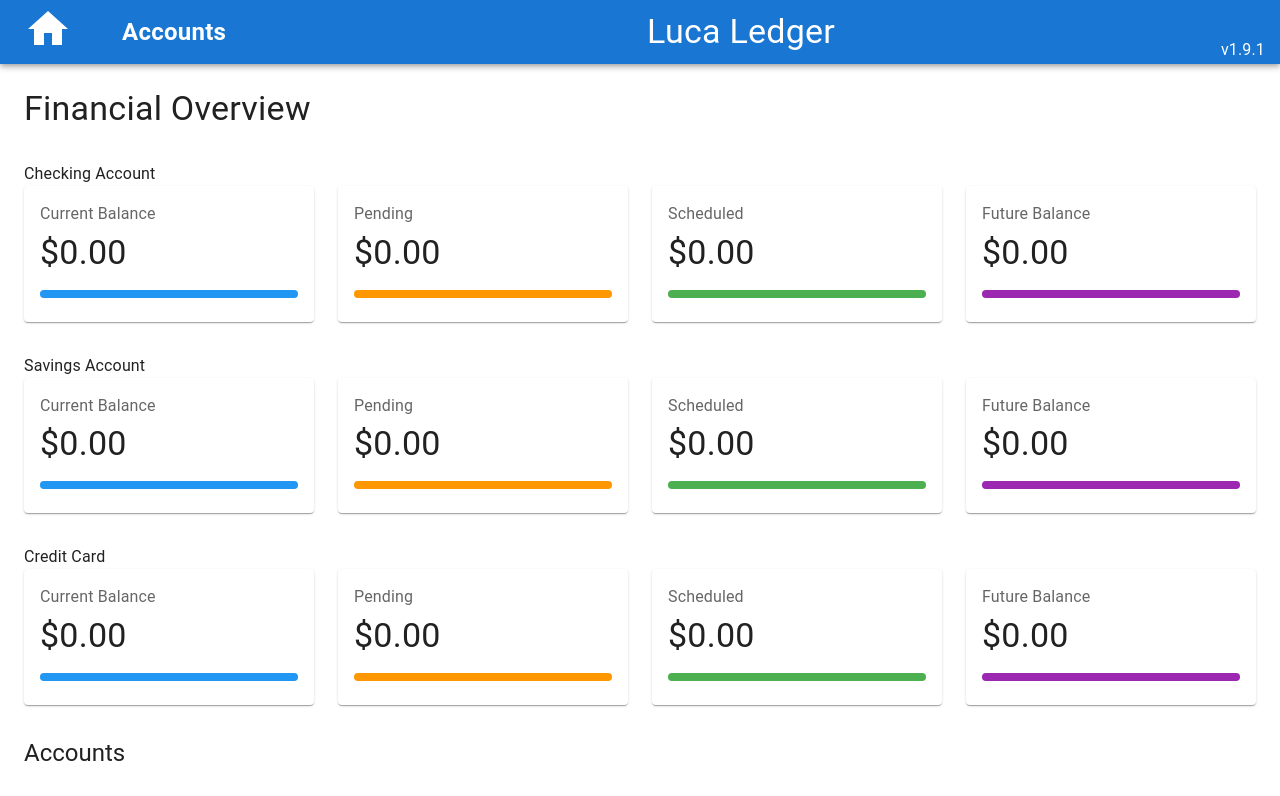
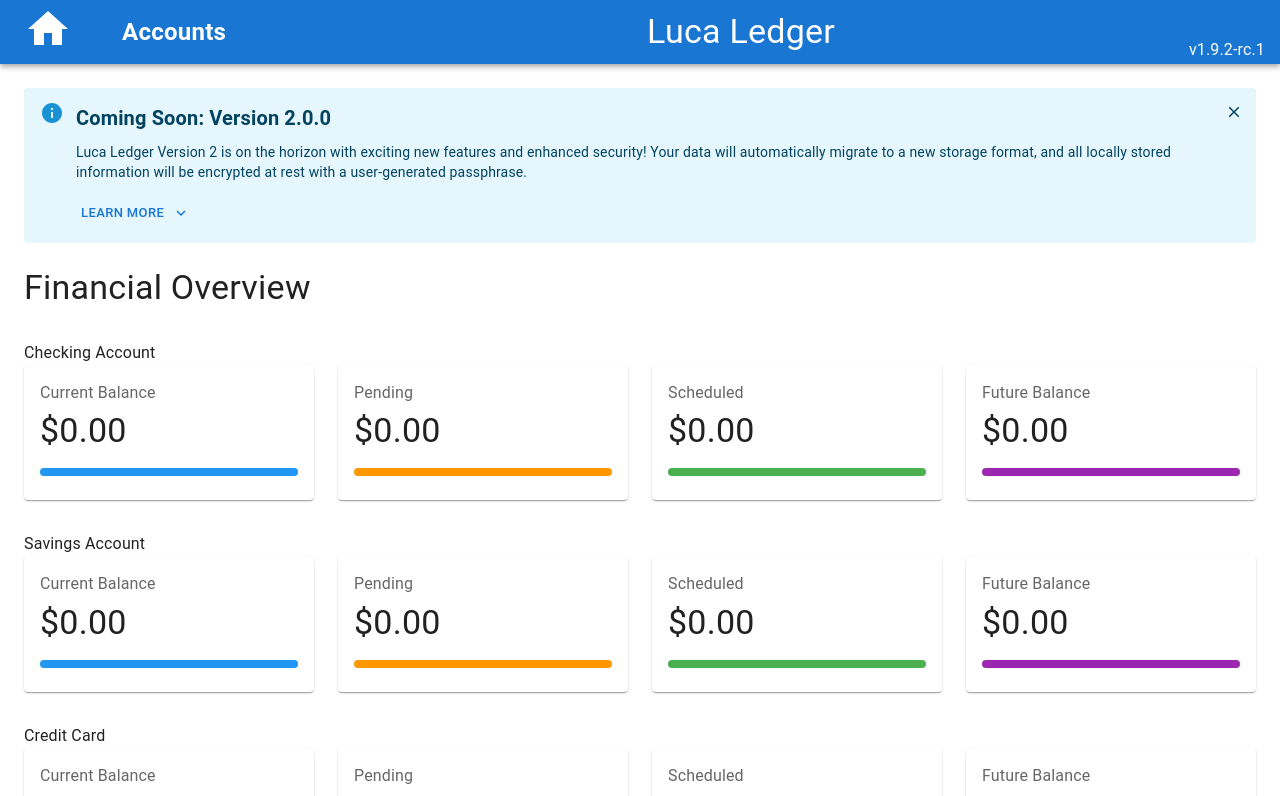
Before and after one commit to LucaFinancial/LucaLedger, a React (Vite) app: page / in a window 1280 px wide. Shown: the top 796 px of the page. Built offline with nearby package versions, Linux system fonts and the light colour scheme.

Commit message:
feat: add Version 2.0.0 announcement banner with dismissible UI
Co-authored-by: jwaspin <6432180+jwaspin@users.noreply.github.com>

```diff
--- a/package.json
+++ b/package.json
@@ -1,6 +1,6 @@
 {
   "name": "luca-ledger",
-  "version": "1.9.1",
+  "version": "1.9.2-rc.1",
   "homepage": "https://luca-ledger.app/",
   "type": "module",
   "license": "MIT",
--- /dev/null
+++ b/src/components/AnnouncementBanner/AnnouncementBanner.jsx
@@ -0,0 +1,176 @@
+import {
+  Alert,
+  Box,
+  Button,
+  Collapse,
+  IconButton,
+  Typography,
+} from '@mui/material';
+import {
+  Close as CloseIcon,
+  ExpandMore as ExpandMoreIcon,
+  ExpandLess as ExpandLessIcon,
+  Info as InfoIcon,
+} from '@mui/icons-material';
+import { useState, useEffect } from 'react';
+
+const STORAGE_KEY = 'announcementBannerDismissed_v2';
+
+export default function AnnouncementBanner() {
+  const [dismissed, setDismissed] = useState(false);
+  const [expanded, setExpanded] = useState(false);
+
+  useEffect(() => {
+    const isDismissed = localStorage.getItem(STORAGE_KEY) === 'true';
+    setDismissed(isDismissed);
+  }, []);
+
+  const handleDismiss = () => {
+    localStorage.setItem(STORAGE_KEY, 'true');
+    setDismissed(true);
+  };
+
+  const handleToggleExpand = () => {
+    setExpanded(!expanded);
+  };
+
+  if (dismissed) {
+    return null;
+  }
+
+  return (
+    <Alert
+      severity='info'
+      icon={<InfoIcon />}
+      sx={{
+        mb: 3,
+        '& .MuiAlert-message': {
+          width: '100%',
+        },
+      }}
+      action={
+        <IconButton
+          aria-label='close'
+          color='inherit'
+          size='small'
+          onClick={handleDismiss}
+        >
+          <CloseIcon fontSize='inherit' />
+        </IconButton>
+      }
+    >
+      <Box>
+        <Typography
+          variant='h6'
+          component='div'
+          sx={{ mb: 1, fontWeight: 'bold' }}
+        >
+          Coming Soon: Version 2.0.0
+        </Typography>
+        <Typography
+          variant='body2'
+          sx={{ mb: 1 }}
+        >
+          Luca Ledger Version 2 is on the horizon with exciting new features and
+          enhanced security! Your data will automatically migrate to a new
+          storage format, and all locally stored information will be encrypted
+          at rest with a user-generated passphrase.
+        </Typography>
+
+        <Button
+          size='small'
+          onClick={handleToggleExpand}
+          endIcon={expanded ? <ExpandLessIcon /> : <ExpandMoreIcon />}
+          sx={{ mt: 1, mb: expanded ? 2 : 0 }}
+        >
+          {expanded ? 'Show Less' : 'Learn More'}
+        </Button>
+
+        <Collapse in={expanded}>
+          <Box sx={{ mt: 2 }}>
+            <Typography
+              variant='subtitle2'
+              sx={{ fontWeight: 'bold', mb: 1 }}
+            >
+              What&apos;s Changing in Version 2
+            </Typography>
+            <Typography
+              variant='body2'
+              sx={{ mb: 2 }}
+            >
+              Version 2 introduces a new format for how transactions are stored.
+              This update improves performance, reliability, and prepares Luca
+              Ledger for future enhancements.
+            </Typography>
+
+            <Typography
+              variant='subtitle2'
+              sx={{ fontWeight: 'bold', mb: 1 }}
+            >
+              Automatic Migration
+            </Typography>
+            <Typography
+              variant='body2'
+              sx={{ mb: 2 }}
+            >
+              <strong>No user action required!</strong> When Version 2 is
+              released, your data will automatically migrate to the new format.
+              Legacy data will still load but will be converted immediately to
+              ensure compatibility.
+            </Typography>
+
+            <Typography
+              variant='subtitle2'
+              sx={{ fontWeight: 'bold', mb: 1 }}
+            >
+              New Security Feature: Local Data Encryption
+            </Typography>
+            <Typography
+              variant='body2'
+              sx={{ mb: 1 }}
+            >
+              All locally stored data will be encrypted at rest using a
+              user-generated passphrase (or a securely generated one). This
+              ensures that your financial information remains private and secure
+              on your device.
+            </Typography>
+            <Typography
+              variant='body2'
+              sx={{ mb: 2 }}
+            >
+              You&apos;ll need to re-enter your passphrase after periods of
+              inactivity or per session. An optional &quot;remember on this
+              device&quot; feature will be available via device authentication
+              for added convenience.
+            </Typography>
+
+            <Typography
+              variant='subtitle2'
+              sx={{ fontWeight: 'bold', mb: 1 }}
+            >
+              What to Expect
+            </Typography>
+            <Typography
+              variant='body2'
+              sx={{ mb: 2 }}
+            >
+              After the migration, you&apos;ll continue using Luca Ledger as
+              normal, with the added benefit of encryption and improved data
+              handling. More information, including the official release date,
+              will be provided as we get closer to launch.
+            </Typography>
+
+            <Typography
+              variant='body2'
+              color='text.secondary'
+              sx={{ fontStyle: 'italic' }}
+            >
+              Stay tuned for updates! We&apos;re excited to bring you these
+              improvements.
+            </Typography>
+          </Box>
+        </Collapse>
+      </Box>
+    </Alert>
+  );
+}
--- /dev/null
+++ b/src/components/AnnouncementBanner/index.js
@@ -0,0 +1 @@
+export { default } from './AnnouncementBanner';
--- a/src/views/Dashboard/Dashboard.jsx
+++ b/src/views/Dashboard/Dashboard.jsx
@@ -3,6 +3,7 @@ import { selectors } from '@/store/accountsLegacy';
 import { AccountType } from '@/store/accountsLegacy/constants';
 import { Box, Typography } from '@mui/material';
 import { useSelector } from 'react-redux';
+import AnnouncementBanner from '@/components/AnnouncementBanner';
 import AccountRow from './AccountRow';
 import BalanceGroup from './BalanceGroup';
 
@@ -14,6 +15,8 @@ export default function Dashboard() {
 
   return (
     <Box sx={{ p: 3 }}>
+      <AnnouncementBanner />
+
       <Typography
         variant='h4'
         sx={{ mb: 4 }}
```
